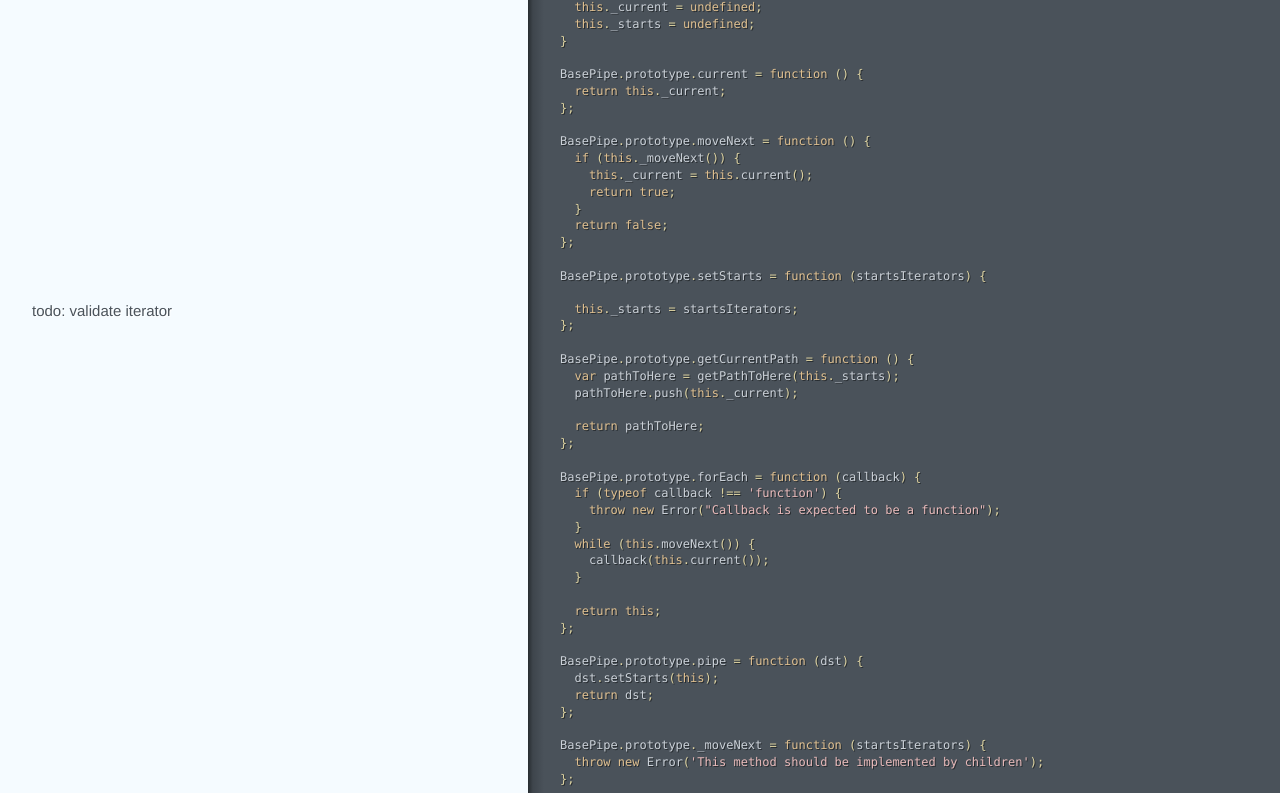
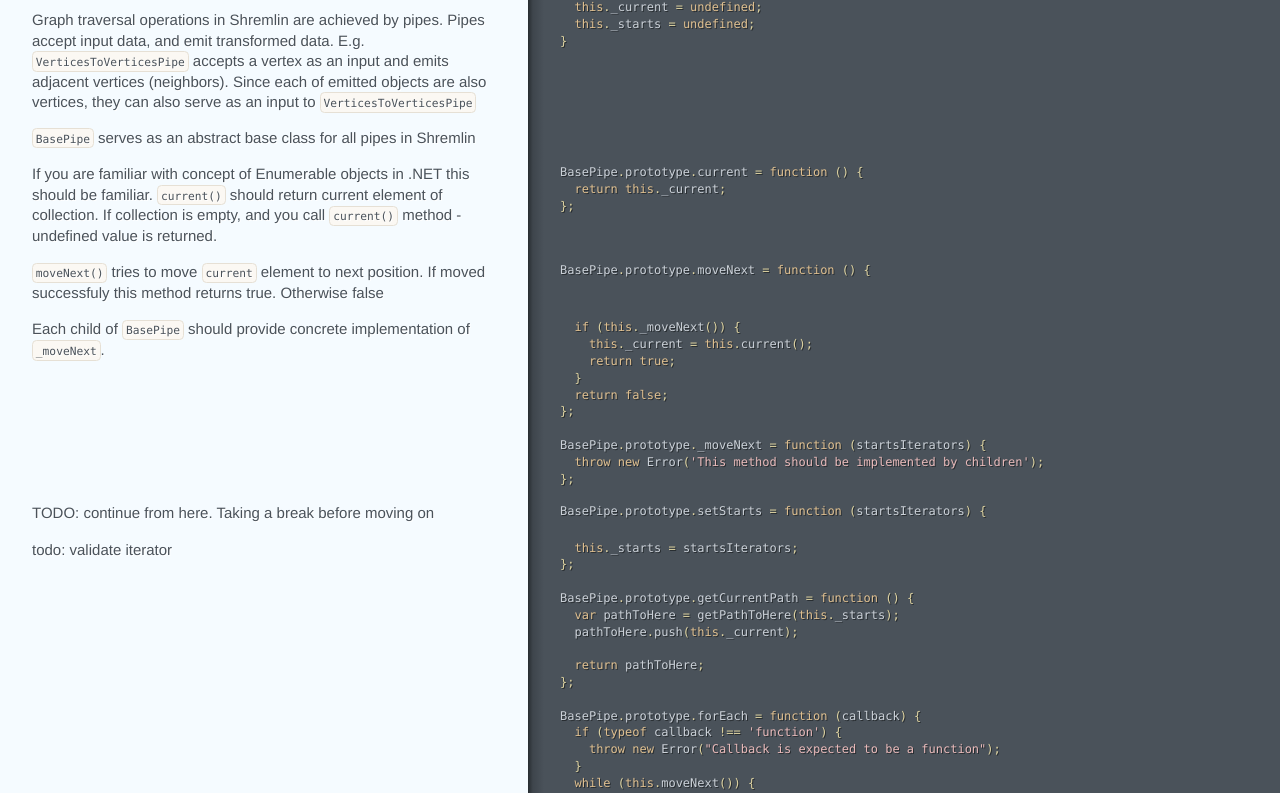
Before and after one commit to anvaka/ngraph.shremlin, a plain HTML site: page basePipe.html in a window 1280 px wide. Shown: the part 117-910 px from the top of the page. Drawn offline with Linux system fonts and the light colour scheme.

Commit message:
Generated documentation for ff48e9bd43f9d43cd40fc1b3ef3520bfedc70a1b

```diff
--- a/assets/behavior.js
+++ b/assets/behavior.js
@@ -51,7 +51,17 @@ f.event={add:function(a,c,d,e,g){var h,i,j,k,l,m,n,o,p,q,r,s;if(!(a.nodeType===3
         "projectPath": "lib/basePipe.js",
         "targetPath": "basePipe",
         "pageTitle": "basePipe",
-        "title": "basePipe"
+        "firstHeader": {
+          "type": "heading",
+          "data": {
+            "level": 1,
+            "title": "Base Pipe",
+            "slug": "base-pipe",
+            "isFileHeader": true
+          },
+          "depth": 1
+        },
+        "title": "Base Pipe"
       },
       "depth": 1,
       "outline": []
--- a/basePipe.html
+++ b/basePipe.html
@@ -1,23 +1,33 @@
-<!DOCTYPE html><html lang="en"><head><title>basePipe</title></head><meta http-equiv="Content-Type" content="text/html; charset=utf-8"><meta name="viewport" content="width=device-width, initial-scale=1.0, minimum-scale=1.0, maximum-scale=1.0"><meta name="groc-relative-root" content=""><meta name="groc-document-path" content="basePipe"><meta name="groc-project-path" content="lib/basePipe.js"><meta name="groc-github-url" content="https://github.com/anvaka/ngraph.shremlin"><link rel="stylesheet" type="text/css" media="all" href="assets/style.css"><script type="text/javascript" src="assets/behavior.js"></script><body><div id="meta"><div class="file-path"><a href="https://github.com/anvaka/ngraph.shremlin/blob/master/lib/basePipe.js">lib/basePipe.js</a></div></div><div id="document"><div class="segment"><div class="code"><div class="wrapper"><span class="nx">module</span><span class="p">.</span><span class="nx">exports</span> <span class="o">=</span> <span class="nx">BasePipe</span><span class="p">;</span>
+<!DOCTYPE html><html lang="en"><head><title>basePipe</title></head><meta http-equiv="Content-Type" content="text/html; charset=utf-8"><meta name="viewport" content="width=device-width, initial-scale=1.0, minimum-scale=1.0, maximum-scale=1.0"><meta name="groc-relative-root" content=""><meta name="groc-document-path" content="basePipe"><meta name="groc-project-path" content="lib/basePipe.js"><meta name="groc-github-url" content="https://github.com/anvaka/ngraph.shremlin"><link rel="stylesheet" type="text/css" media="all" href="assets/style.css"><script type="text/javascript" src="assets/behavior.js"></script><body><div id="meta"><div class="file-path"><a href="https://github.com/anvaka/ngraph.shremlin/blob/master/lib/basePipe.js">lib/basePipe.js</a></div></div><div id="document"><div class="segment"><div class="comments "><div class="wrapper"><h1 id="base-pipe">Base Pipe</h1>
+
+<p>Graph traversal operations in Shremlin are achieved by pipes. Pipes accept
+input data, and emit transformed data. E.g. <code>VerticesToVerticesPipe</code>
+accepts a vertex as an input and emits adjacent vertices (neighbors). Since
+each of emitted objects are also vertices, they can also serve as an input
+to <code>VerticesToVerticesPipe</code></p>
+
+<p><code>BasePipe</code> serves as an abstract base class for all pipes in Shremlin</p></div></div><div class="code"><div class="wrapper"><span class="nx">module</span><span class="p">.</span><span class="nx">exports</span> <span class="o">=</span> <span class="nx">BasePipe</span><span class="p">;</span>
 
 <span class="kd">function</span> <span class="nx">BasePipe</span><span class="p">()</span> <span class="p">{</span>
   <span class="k">this</span><span class="p">.</span><span class="nx">_current</span> <span class="o">=</span> <span class="kc">undefined</span><span class="p">;</span>
   <span class="k">this</span><span class="p">.</span><span class="nx">_starts</span> <span class="o">=</span> <span class="kc">undefined</span><span class="p">;</span>
-<span class="p">}</span>
-
-<span class="nx">BasePipe</span><span class="p">.</span><span class="nx">prototype</span><span class="p">.</span><span class="nx">current</span> <span class="o">=</span> <span class="kd">function</span> <span class="p">()</span> <span class="p">{</span>
+<span class="p">}</span></div></div></div><div class="segment"><div class="comments "><div class="wrapper"><p>If you are familiar with concept of Enumerable objects in .NET
+this should be familiar. <code>current()</code> should return
+current element of collection. If collection is empty, and you call
+<code>current()</code> method - undefined value is returned.</p></div></div><div class="code"><div class="wrapper"><span class="nx">BasePipe</span><span class="p">.</span><span class="nx">prototype</span><span class="p">.</span><span class="nx">current</span> <span class="o">=</span> <span class="kd">function</span> <span class="p">()</span> <span class="p">{</span>
   <span class="k">return</span> <span class="k">this</span><span class="p">.</span><span class="nx">_current</span><span class="p">;</span>
-<span class="p">};</span>
-
-<span class="nx">BasePipe</span><span class="p">.</span><span class="nx">prototype</span><span class="p">.</span><span class="nx">moveNext</span> <span class="o">=</span> <span class="kd">function</span> <span class="p">()</span> <span class="p">{</span>
-  <span class="k">if</span> <span class="p">(</span><span class="k">this</span><span class="p">.</span><span class="nx">_moveNext</span><span class="p">())</span> <span class="p">{</span>
+<span class="p">};</span></div></div></div><div class="segment"><div class="comments "><div class="wrapper"><p><code>moveNext()</code> tries to move <code>current</code> element to next position. If
+moved successfuly this method returns true. Otherwise false</p></div></div><div class="code"><div class="wrapper"><span class="nx">BasePipe</span><span class="p">.</span><span class="nx">prototype</span><span class="p">.</span><span class="nx">moveNext</span> <span class="o">=</span> <span class="kd">function</span> <span class="p">()</span> <span class="p">{</span></div></div></div><div class="segment"><div class="comments "><div class="wrapper"><p>Each child of <code>BasePipe</code> should provide concrete implementation
+of <code>_moveNext</code>.</p></div></div><div class="code"><div class="wrapper">  <span class="k">if</span> <span class="p">(</span><span class="k">this</span><span class="p">.</span><span class="nx">_moveNext</span><span class="p">())</span> <span class="p">{</span>
     <span class="k">this</span><span class="p">.</span><span class="nx">_current</span> <span class="o">=</span> <span class="k">this</span><span class="p">.</span><span class="nx">current</span><span class="p">();</span>
     <span class="k">return</span> <span class="kc">true</span><span class="p">;</span>
   <span class="p">}</span>
   <span class="k">return</span> <span class="kc">false</span><span class="p">;</span>
 <span class="p">};</span>
 
-<span class="nx">BasePipe</span><span class="p">.</span><span class="nx">prototype</span><span class="p">.</span><span class="nx">setStarts</span> <span class="o">=</span> <span class="kd">function</span> <span class="p">(</span><span class="nx">startsIterators</span><span class="p">)</span> <span class="p">{</span></div></div></div><div class="segment"><div class="comments "><div class="wrapper"><p>todo: validate iterator</p></div></div><div class="code"><div class="wrapper">  <span class="k">this</span><span class="p">.</span><span class="nx">_starts</span> <span class="o">=</span> <span class="nx">startsIterators</span><span class="p">;</span>
+<span class="nx">BasePipe</span><span class="p">.</span><span class="nx">prototype</span><span class="p">.</span><span class="nx">_moveNext</span> <span class="o">=</span> <span class="kd">function</span> <span class="p">(</span><span class="nx">startsIterators</span><span class="p">)</span> <span class="p">{</span>
+  <span class="k">throw</span> <span class="k">new</span> <span class="nb">Error</span><span class="p">(</span><span class="s1">&#39;This method should be implemented by children&#39;</span><span class="p">);</span>
+<span class="p">};</span></div></div></div><div class="segment"><div class="comments "><div class="wrapper"><p>TODO: continue from here. Taking a break before moving on</p></div></div><div class="code"><div class="wrapper"><span class="nx">BasePipe</span><span class="p">.</span><span class="nx">prototype</span><span class="p">.</span><span class="nx">setStarts</span> <span class="o">=</span> <span class="kd">function</span> <span class="p">(</span><span class="nx">startsIterators</span><span class="p">)</span> <span class="p">{</span></div></div></div><div class="segment"><div class="comments "><div class="wrapper"><p>todo: validate iterator</p></div></div><div class="code"><div class="wrapper">  <span class="k">this</span><span class="p">.</span><span class="nx">_starts</span> <span class="o">=</span> <span class="nx">startsIterators</span><span class="p">;</span>
 <span class="p">};</span>
 
 <span class="nx">BasePipe</span><span class="p">.</span><span class="nx">prototype</span><span class="p">.</span><span class="nx">getCurrentPath</span> <span class="o">=</span> <span class="kd">function</span> <span class="p">()</span> <span class="p">{</span>
@@ -43,9 +53,6 @@
   <span class="k">return</span> <span class="nx">dst</span><span class="p">;</span>
 <span class="p">};</span>
 
-<span class="nx">BasePipe</span><span class="p">.</span><span class="nx">prototype</span><span class="p">.</span><span class="nx">_moveNext</span> <span class="o">=</span> <span class="kd">function</span> <span class="p">(</span><span class="nx">startsIterators</span><span class="p">)</span> <span class="p">{</span>
-  <span class="k">throw</span> <span class="k">new</span> <span class="nb">Error</span><span class="p">(</span><span class="s1">&#39;This method should be implemented by children&#39;</span><span class="p">);</span>
-<span class="p">};</span>
 
 <span class="kd">function</span> <span class="nx">getPathToHere</span><span class="p">(</span><span class="nx">basePipe</span><span class="p">)</span> <span class="p">{</span>
   <span class="kd">var</span> <span class="nx">hasPath</span> <span class="o">=</span> <span class="nx">basePipe</span> <span class="o">&amp;&amp;</span> <span class="k">typeof</span> <span class="nx">basePipe</span><span class="p">.</span><span class="nx">getCurrentPath</span> <span class="o">===</span> <span class="s1">&#39;function&#39;</span><span class="p">;</span>
```
